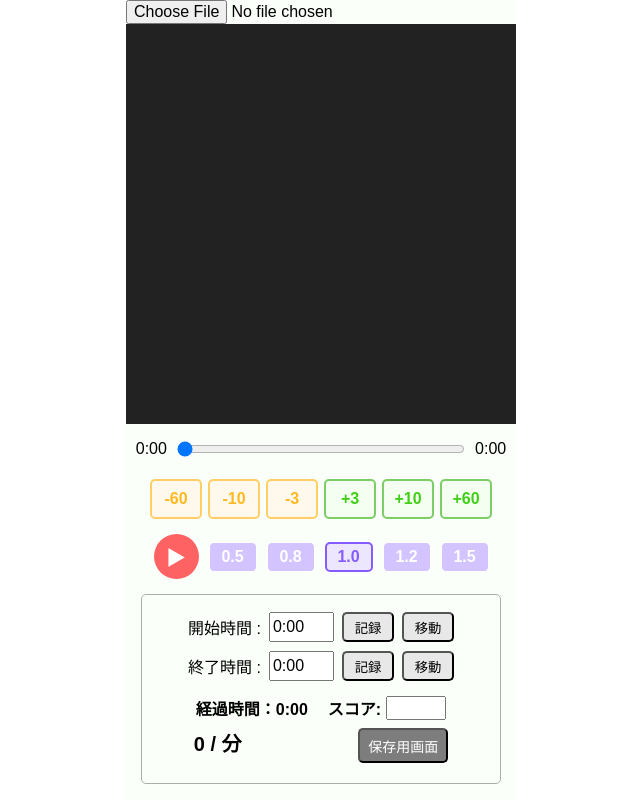
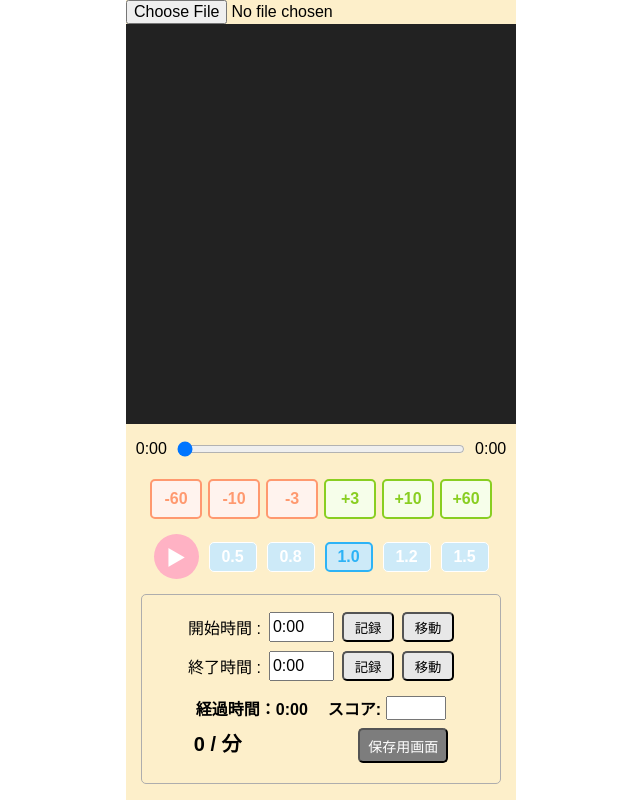
Before and after one commit to iiinu82/react-movie-player, a React (Vite) app: page / in a window 1280 px wide. Shown: the top 800 px of the page, without its empty margins (319-959 px from the left). Built offline with nearby package versions, Linux system fonts and the light colour scheme.

Commit message:
カラー変更、フォント変更

```diff
--- a/src/App.css
+++ b/src/App.css
@@ -3,7 +3,7 @@
   max-width: 390px;
   min-height: 100dvh;
   margin: 0 auto;
-  background-color: #fafff9;
+  background-color: #fdefca;
   overflow-x: hidden;
 }
 
@@ -56,7 +56,7 @@ textarea {
   height: 45px;
   border-radius: 50%;
   border: none;
-  background-color: #ff6262;
+  background-color: #ffb2c4;
   color: white;
   font-size: 20px;
   display: flex;
@@ -78,16 +78,16 @@ textarea {
   height: 40px;
   font-size: 16px;
   font-weight: bold;
-  color: #ffb920;
-  background-color: #fff9ed;
+  color: #ff996f;
+  background-color: #fff3ee;
   border-radius: 5px;
-  border: 2px solid #ffcf66;
+  border: 2px solid #ff996f;
 }
 
 .seekButtonF {
-  color: #3fd016;
-  background-color: #f4fff1;
-  border: 2px solid #7dce67;
+  color: #89ce21;
+  background-color: #f6feea;
+  border: 2px solid #89ce21;
 }
 
 .speedButtonArea {
@@ -104,7 +104,7 @@ textarea {
   font-size: 16px;
   font-weight: bold;
   color: #ffffff;
-  background-color: #d3c4ff;
+  background-color: #cdeaf8;
   border-radius: 5px;
   border: 1px solid #ffffff;
 }
@@ -113,10 +113,10 @@ textarea {
   height: 30px;
   font-size: 16px;
   font-weight: bold;
-  color: #855cff;
-  background-color: #ece6ff;
+  color: #2db3f6;
+  background-color: #cdeaf8;
   border-radius: 5px;
-  border: 2px solid #855cff;
+  border: 2px solid #2db3f6;
 }
 
 .timeArea {
--- a/src/index.css
+++ b/src/index.css
@@ -11,5 +11,5 @@ body {
 body {
   min-width: 320px;
 
-  font-family: "Hiragino Sans", "Yu Gothic", sans-serif;
+  font-family: "Hiragino Maru Gothic ProN", "Hiragino Sans", sans-serif;
 }
```
